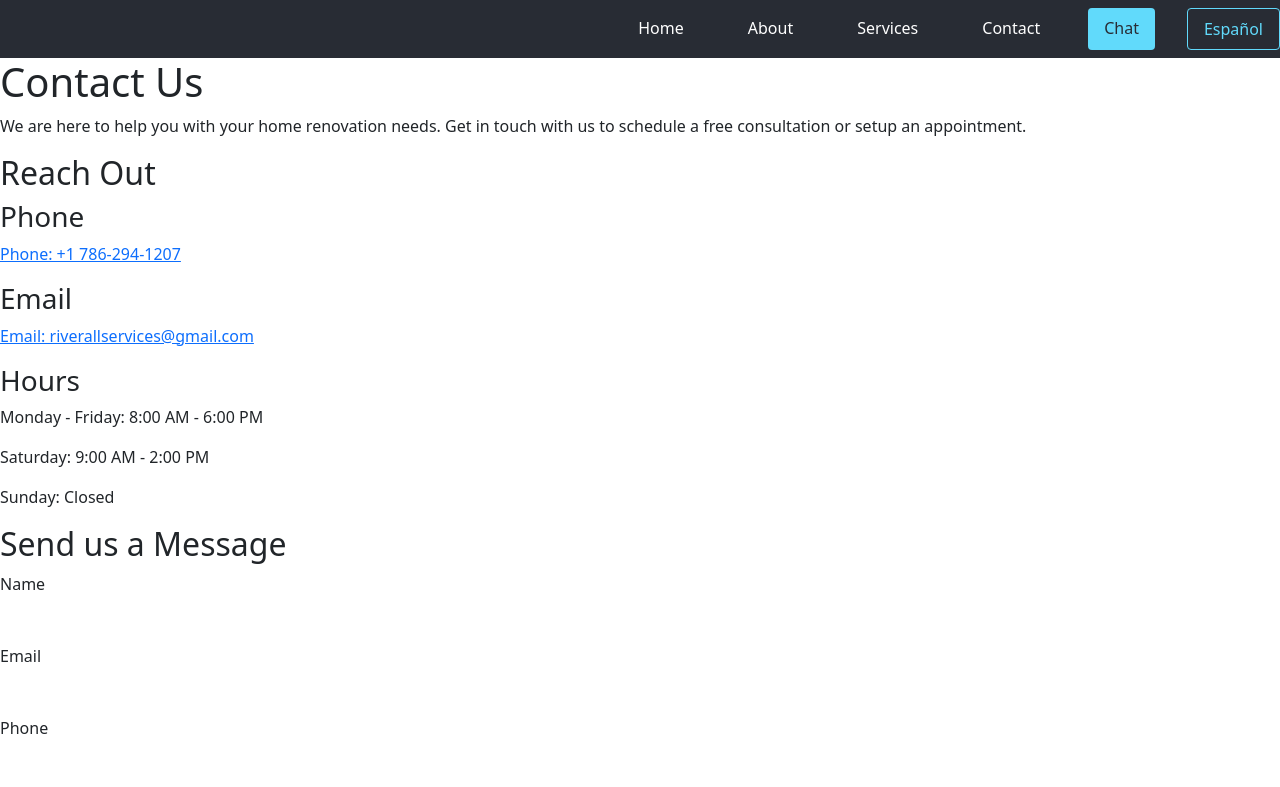
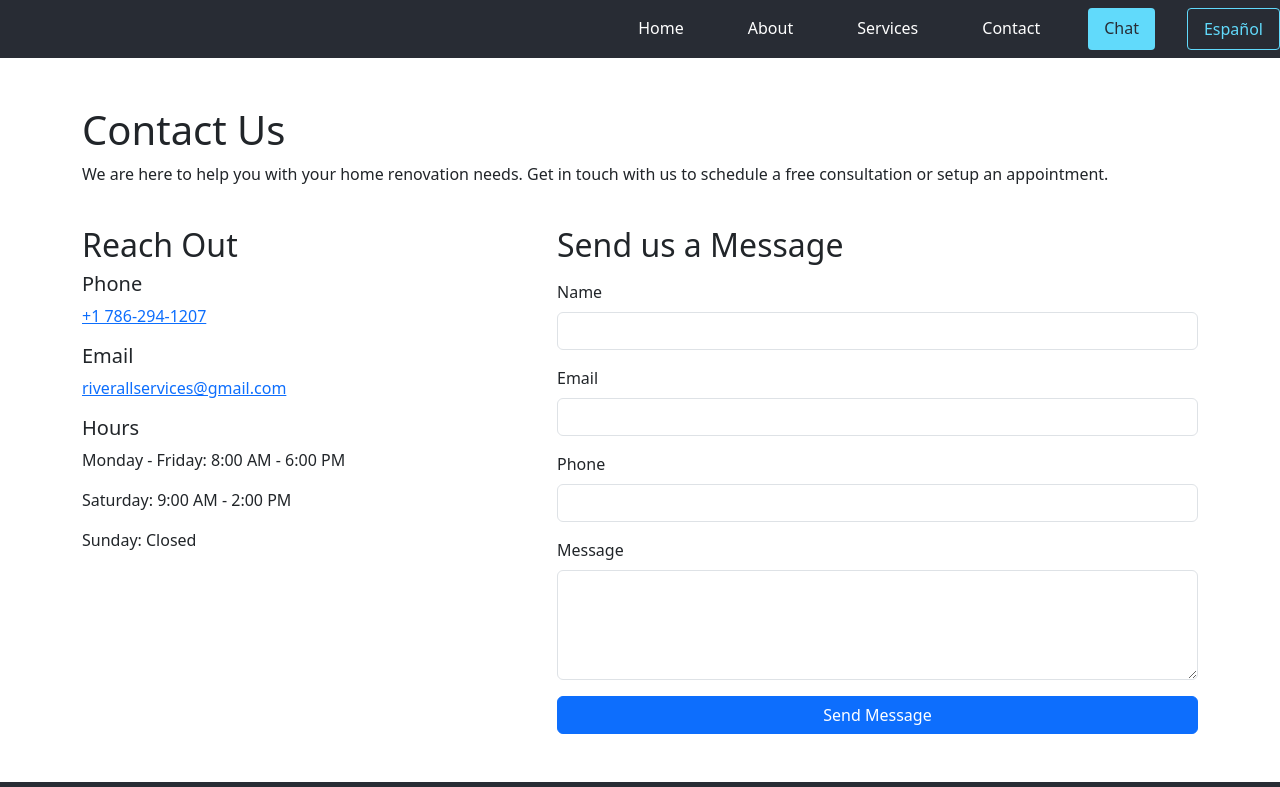
Before and after one commit to mikejonez281/Rivera_All_Services, a React (Create React App) app in the folder frontend/: page /contact in a window 1280 px wide. Shown: the top 787 px of the page. Built offline with nearby package versions, Linux system fonts and the light colour scheme.

Commit message:
Added Bootstrap CSS

```diff
--- a/frontend/src/App.js
+++ b/frontend/src/App.js
@@ -3,12 +3,13 @@ import { BrowserRouter as Router, Routes, Route, Link } from 'react-router-dom';
 import { LanguageProvider, useLanguage } from './context/LanguageContext';
 import { translations } from './translations';
 import './App.css';
+import 'bootstrap/dist/css/bootstrap.min.css';
 import Home from './pages/Home';
 import About from './pages/About';
 import Services from './pages/Services';
 import Contact from './pages/Contact';
 import OllamaChat from './components/OllamaChat';
-import logo from "./components/logo";
+import Logo from "./components/logo";
 
 
 
--- a/frontend/src/pages/Contact.js
+++ b/frontend/src/pages/Contact.js
@@ -1,50 +1,104 @@
+import React, { useState } from 'react';
+
 function Contact() {
+  const [form, setForm] = useState({ name: '', email: '', phone: '', message: '' });
+  const [submitted, setSubmitted] = useState(false);
+
+  const handleChange = (e) => {
+    setForm({ ...form, [e.target.name]: e.target.value });
+  };
+
+  const handleSubmit = (e) => {
+    e.preventDefault();
+    setSubmitted(true);
+    // Here you would handle sending the form data
+  };
+
   return (
-    <div className="contact-page">
-      <div className="contact-header">
+    <div className="container py-5">
+      <div className="row mb-4">
+        <div className="col">
           <h1>Contact Us</h1>
           <p>We are here to help you with your home renovation needs. Get in touch with us to schedule a free consultation or setup an appointment.</p>
         </div>
-
-      <div className="contact-content">
-        <div className="contact-info">
+      </div>
+      <div className="row">
+        <div className="col-md-5 mb-4">
           <h2>Reach Out</h2>
-          <div className="info-item">
-            <h3>Phone</h3>
-            <p><a href="tel:+1 786-294-1207">Phone: +1 786-294-1207</a></p>
+          <div className="mb-3">
+            <h5>Phone</h5>
+            <p><a href="tel:+1 786-294-1207">+1 786-294-1207</a></p>
           </div>
-          <div className="info-item">
-            <h3>Email</h3>
-            <p><a href="https://mail.google.com/mail/?view=cm&fs=1&to=riverallservices@gmail.com" target="_blank">Email: riverallservices@gmail.com</a></p>
+          <div className="mb-3">
+            <h5>Email</h5>
+            <p><a href="mailto:riverallservices@gmail.com">riverallservices@gmail.com</a></p>
           </div>
-          <div className="info-item">
-            <h3>Hours</h3>
+          <div className="mb-3">
+            <h5>Hours</h5>
             <p>Monday - Friday: 8:00 AM - 6:00 PM</p>
             <p>Saturday: 9:00 AM - 2:00 PM</p>
             <p>Sunday: Closed</p>
           </div>
         </div>
-
-        <form className="contact-form">
-          <h2>Send us a Message</h2>
-          <div className="form-group">
-            <label htmlFor="name">Name</label>
-            <input type="text" id="name" name="name" required />
+        <div className="col-md-7">
+          <h2 className="mb-3">Send us a Message</h2>
+          {submitted ? (
+            <div className="alert alert-success text-center">
+              Thank you for your message! We will get back to you soon.
             </div>
-          <div className="form-group">
-            <label htmlFor="email">Email</label>
-            <input type="email" id="email" name="email" required />
+          ) : (
+            <form onSubmit={handleSubmit}>
+              <div className="mb-3">
+                <label htmlFor="name" className="form-label">Name</label>
+                <input
+                  type="text"
+                  className="form-control"
+                  id="name"
+                  name="name"
+                  value={form.name}
+                  onChange={handleChange}
+                  required
+                />
               </div>
-          <div className="form-group">
-            <label htmlFor="phone">Phone</label>
-            <input type="tel" id="phone" name="phone" />
+              <div className="mb-3">
+                <label htmlFor="email" className="form-label">Email</label>
+                <input
+                  type="email"
+                  className="form-control"
+                  id="email"
+                  name="email"
+                  value={form.email}
+                  onChange={handleChange}
+                  required
+                />
               </div>
-          <div className="form-group">
-            <label htmlFor="message">Message</label>
-            <textarea id="message" name="message" rows="5" required></textarea>
+              <div className="mb-3">
+                <label htmlFor="phone" className="form-label">Phone</label>
+                <input
+                  type="tel"
+                  className="form-control"
+                  id="phone"
+                  name="phone"
+                  value={form.phone}
+                  onChange={handleChange}
+                />
               </div>
-          <button type="submit" className="submit-button">Send Message</button>
+              <div className="mb-3">
+                <label htmlFor="message" className="form-label">Message</label>
+                <textarea
+                  className="form-control"
+                  id="message"
+                  name="message"
+                  rows="4"
+                  value={form.message}
+                  onChange={handleChange}
+                  required
+                />
+              </div>
+              <button type="submit" className="btn btn-primary w-100">Send Message</button>
             </form>
+          )}
+        </div>
       </div>
     </div>
   );
```
Lines whose indentation alone changed are shown as unchanged.
